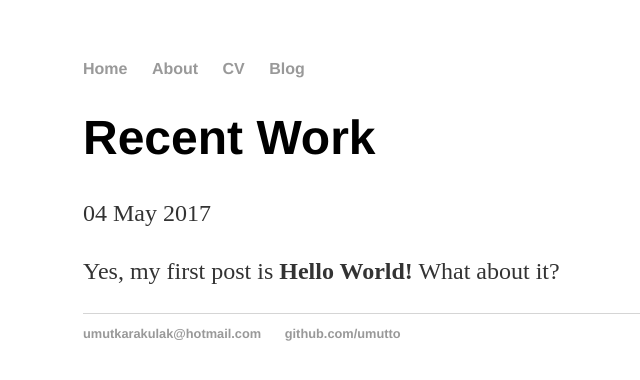
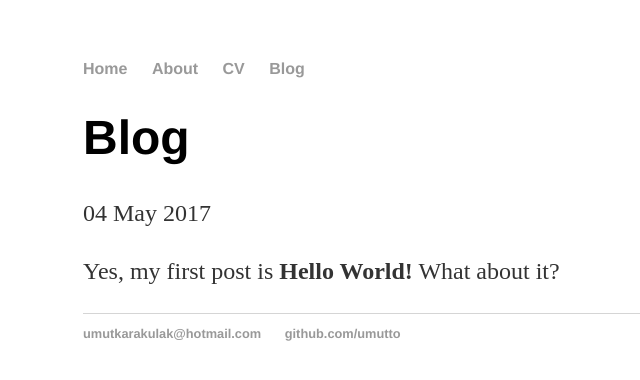
Before and after one commit to umutto/umutto.github.io-deprecated, a Jekyll site: the page built from _posts/2017-05-04-introduction.md, in a window 1280 px wide. Shown: the top 380 px of the page, without its empty margins (109-749 px from the left). Built offline with Jekyll 4.4.1, drawn with Linux system fonts in a browser that asks for light colours.

Commit message:
Change title

```diff
--- a/_layouts/post.html
+++ b/_layouts/post.html
@@ -1,7 +1,7 @@
 ---
 layout: default
 ---
-<h1>Recent Work</h1>
+<h1>Blog</h1>
 <p class="meta">{{ page.date | date_to_string }}</p>
 
 <div class="post">
```
